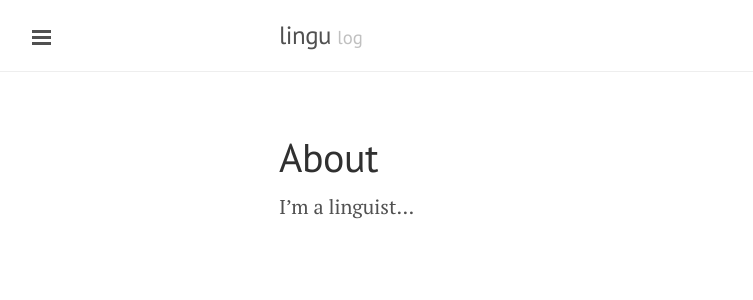
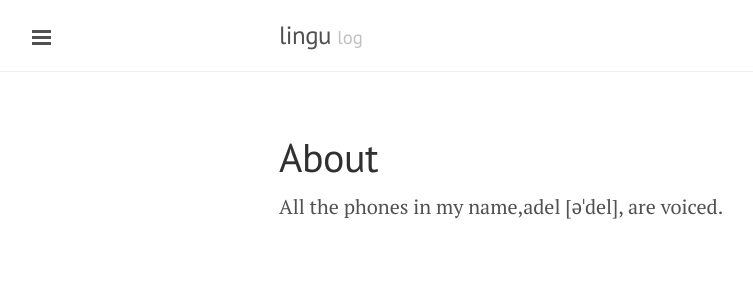
Before and after one commit to adelrblog/adelrblog.github.io, a Jekyll site: the page built from about.md, in a window 1280 px wide. Shown: the top 300 px of the page, without its empty margins (1-754 px from the left). Built offline with Jekyll 4.4.1, drawn with Linux system fonts in a browser that asks for light colours.

Commit message:
Update about.md

```diff
--- a/about.md
+++ b/about.md
@@ -3,4 +3,4 @@ layout: page
 title: About
 ---
 
-I'm a linguist...
+All the phones in my name,adel [əˈdel], are voiced.
```
